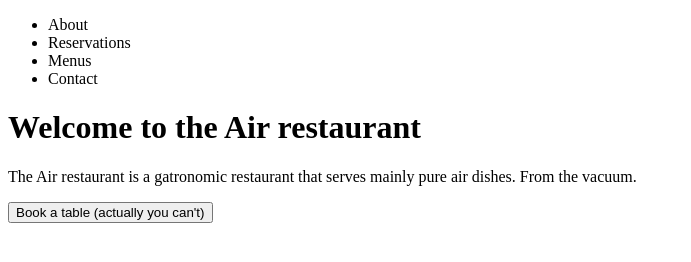
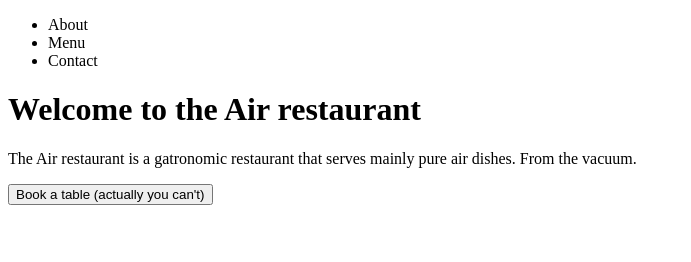
Before and after one commit to kylelbs/restaurantpage, a website with bundled scripts: page dist/index.html in a window 1280 px wide. Shown: the whole page, without its empty margins (0-691 px from the left). Built offline with nearby package versions, Linux system fonts and the light colour scheme.

Commit message:
created base .js file for other pages

```diff
--- a/src/pageloader.js
+++ b/src/pageloader.js
@@ -4,8 +4,8 @@ const navBar = document.createElement('div');
 navBar.classList.add('navbar');
 
 const navList = document.createElement('ul');
-const navListTexts = ['About','Reservations','Menus','Contact'];
-for (let i= 0; i < 4; i++){
+const navListTexts = ['About','Menu','Contact'];
+for (let i= 0; i < 3; i++){
     const liItem = document.createElement('li');
     liItem.innerText = navListTexts[i];
     navList.append(liItem);
```
Also changed, not shown: dist/index.html, dist/main.js, src/about.js (added), src/contact.js (added), src/menu.js (added).
